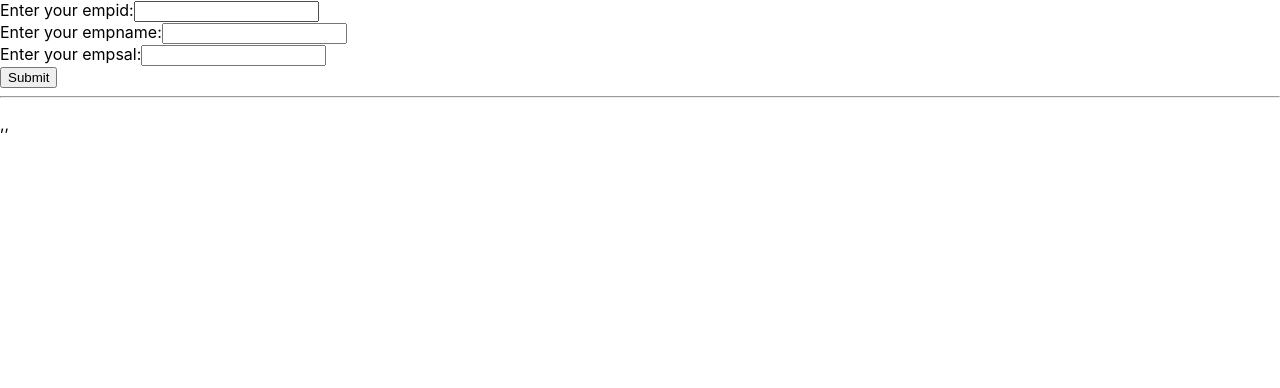
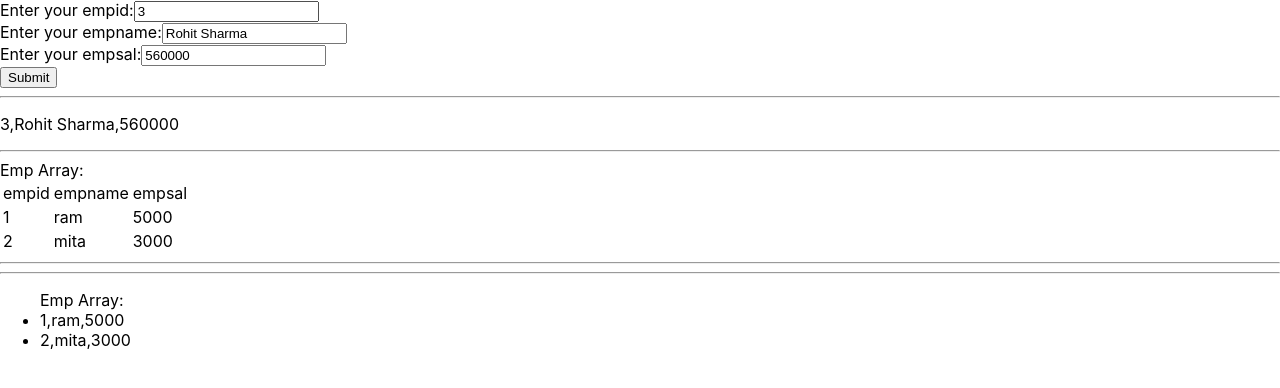
Before and after one commit to AwareSelf/react_vw_19dec2023, a React (Create React App) app in the folder react_sample_app/: page / in a window 1280 px wide. Shown: the top 388 px of the page. Built offline with nearby package versions, Linux system fonts and the light colour scheme.

Commit message:
EmpLib application using addemp and listemp
EmpLib application using addemp and listemp

```diff
--- a/react_sample_app/src/App.js
+++ b/react_sample_app/src/App.js
@@ -14,6 +14,7 @@ import Employee from './useState_Emp';
 import MyForm from './MyForm';
 import MyForm1 from './MyForm1';
 import MyForm2 from './MyForm2';
+import EmpLibEx from './EmpLibEx';
 
 //these are similar in functionality toc class but you create it using function syntax
 //react - functional components
@@ -62,13 +63,19 @@ function App() {
     <MyTraining facultyname={'namrata'}/>
     <hr/>
     <Employee eid={1} ename={name} esal={sal} />
-    <hr/>
-    <MyForm />
+
     <hr/>
     <MyForm1 />
      <hr/>
-      */}
+
+
+    <MyForm />
+    <hr/>
     <MyForm2/>
+
+    <hr/>
+     */}
+    <EmpLibEx empid={3} empname={'Rohit Sharma'} empsal={560000}/>
     </div>
   );
 }
--- /dev/null
+++ b/react_sample_app/src/EmpLibEx.js
@@ -0,0 +1,117 @@
+import { useState } from "react";
+
+/*
+EmpLibEx component should be able to accept multiple book details from end-user and
+add each book to the book-list.
+It should also show the last added book details as well as the entire book list on the UI
+*/
+function EmpLibEx(props)
+{
+
+ const initemp = {empid:props.empid,empname:props.empname,empsal:props.empsal};
+
+ const  [emp,setemp] = useState(initemp);
+ const  [emparr,setEmparr] =useState([{empid:1,empname:'ram',empsal:5000},
+                                      {empid:2,empname:'mita',empsal:3000}]);
+
+
+
+ const handleSubmit = (event)=>{
+
+    event.preventDefault();
+    console.log('handle submit called');
+   alert(emp.empid+","+emp.empname+","+emp.empsal);
+
+   console.log('on submit...');
+   console.log(emp);
+   setEmparr([...emparr,emp]);
+
+   //emp-form reset - original state
+   //setemp({});
+   setemp(initemp);
+
+ }
+
+ const handleChange = (event)=>{
+    console.log('handle Change callback called...');
+    const name = event.target.name;
+    const value = event.target.value;
+    console.log('target name:'+name+", target value:"+value);
+    setemp(prev=>({...prev,[name]:value}));
+ }
+
+    return(
+        <>
+        <form onSubmit={handleSubmit}>
+            <label>
+                Enter your empid:
+                <input type='text'
+                       name='empid'
+                       value={emp.empid||""}
+                       onChange={handleChange}
+                />
+
+            </label>
+            <br/>
+            <label>
+                Enter your empname:
+                <input type='text'
+                       name='empname'
+                       value={emp.empname||""}
+                       onChange={handleChange}
+                />
+
+            </label>
+            <br/>
+            <label>
+                Enter your empsal:
+                <input type='text'
+                       name='empsal'
+                       value={emp.empsal||""}
+                       onChange={handleChange}
+                />
+
+            </label>
+            <br/>
+            <input type="submit" />
+        </form>
+        <hr/>
+        <div>
+            <p>{emp.empid},{emp.empname},{emp.empsal}</p>
+        </div>
+        <hr/>
+         Emp Array:
+            <table>
+            <thead>
+                <tr>
+                <td>{'empid'}</td>
+                <td>{'empname'}</td>
+                <td>{'empsal'}</td>
+                </tr>
+            </thead>
+                <tbody>
+            {
+               emparr.map(e=><tr key={e.empid}>
+                       <td>{e.empid}</td>
+                       <td>{e.empname}</td>
+                       <td>{e.empsal}</td>
+                       </tr>)
+            }
+        </tbody>
+        </table>
+<hr/>
+
+        <hr/>
+        <ul>
+        Emp Array:
+          {
+
+             emparr.map(e=><li key={e.empid}>{e.empid},{e.empname},{e.empsal}</li>)
+          }
+        </ul>
+
+        </>
+    );
+}
+
+export default EmpLibEx;
```
